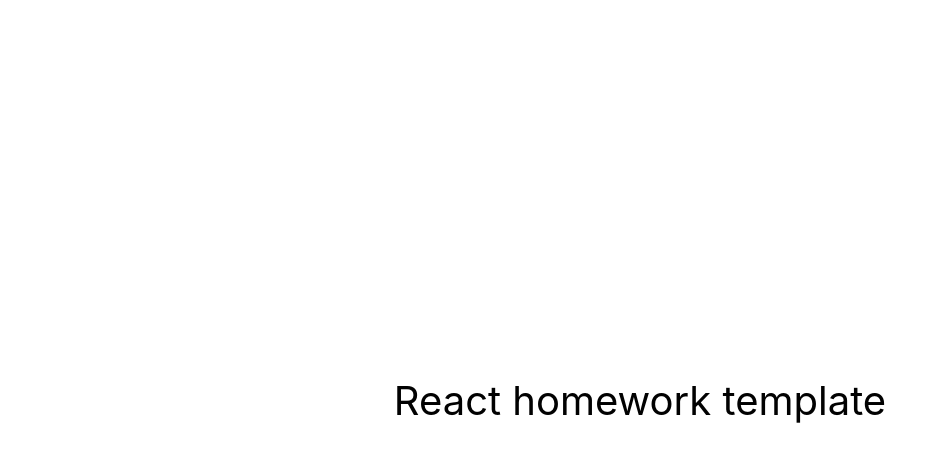
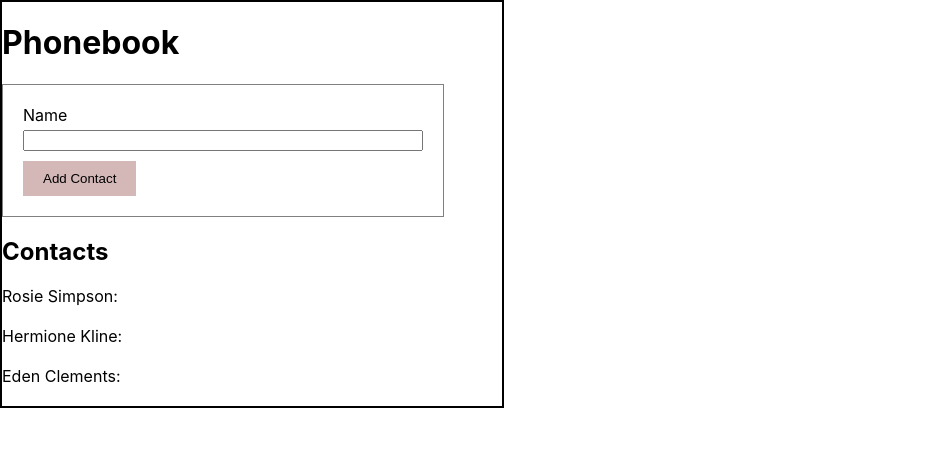
Before and after one commit to DyshliukAnna/goit-react-hw-03-phonebook, a React (Create React App) app: page / in a window 1280 px wide. Shown: the top 462 px of the page, without its empty margins (0-947 px from the left). Built offline with nearby package versions, Linux system fonts and the light colour scheme.

Commit message:
done step 1

```diff
--- a/package.json
+++ b/package.json
@@ -7,6 +7,7 @@
     "@testing-library/jest-dom": "^5.16.3",
     "@testing-library/react": "^12.1.4",
     "@testing-library/user-event": "^13.5.0",
+    "nanoid": "^5.0.4",
     "react": "^18.1.0",
     "react-dom": "^18.1.0",
     "react-scripts": "5.0.1",
--- /dev/null
+++ b/src/App.css
@@ -0,0 +1,8 @@
+.container {
+  border: 2px solid black;
+  max-width: 500px;
+}
+
+/* .input {
+  display: block;
+} */
--- a/src/components/App.jsx
+++ b/src/components/App.jsx
@@ -1,16 +1,54 @@
-export const App = () => {
-  return (
-    <div
-      style={{
-        height: '100vh',
-        display: 'flex',
-        justifyContent: 'center',
-        alignItems: 'center',
-        fontSize: 40,
-        color: '#010101'
-      }}
-    >
-      React homework template
-    </div>
-  );
-};
+import { Component } from 'react';
+import { nanoid } from 'nanoid';
+import '../App.css';
+import { ContactForm } from './ContactForm';
+import { ContactList } from './ContactList';
+export class App extends Component {
+  state = {
+    contacts: [
+      { name: 'Rosie Simpson', id: nanoid() },
+      { name: 'Hermione Kline', id: nanoid() },
+      { name: 'Eden Clements', id: nanoid() },
+    ],
+    filter: '',
+  };
+  formSubmitHandler = data => {
+    const existingContact = this.state.contacts.find(
+      contact => contact.name === data.name
+    );
+    if (existingContact) {
+      alert(`${data.name} is already in contacts`);
+      return;
+    }
+    const newContact = { id: nanoid(), ...data };
+    this.setState(prevState => ({
+      contacts: [...prevState.contacts, newContact],
+    }));
+  };
+  handleInputFind = e => {
+    this.setState({
+      filter: e.currentTarget.value,
+    });
+  };
+  render() {
+    const normilizedFilter = this.state.filter.toLowerCase();
+
+    const searchedContact = this.state.contacts.filter(contact =>
+      contact.name.toLowerCase().includes(normilizedFilter)
+    );
+    return (
+      <div className="container">
+        <h1 className="container__title">Phonebook</h1>
+        <ContactForm
+          onSubmit={this.formSubmitHandler}
+          className="input"
+          type="text"
+          name={this.state.contacts.name}
+          required
+        />
+        <h2 className="container__title">Contacts</h2>
+        <ContactList contacts={searchedContact} />
+      </div>
+    );
+  }
+}
--- /dev/null
+++ b/src/components/ContactForm/ContactForm.js
@@ -0,0 +1,55 @@
+// import PropTypes from 'prop-types';
+import { Component } from 'react';
+import css from './ContactForm.module.css';
+import PropTypes from 'prop-types';
+
+export class ContactForm extends Component {
+  state = {
+    name: '',
+  };
+
+  handleSubmitForm = e => {
+    e.preventDefault();
+
+    this.props.onSubmit(this.state);
+
+    this.resetForm();
+  };
+
+  handleInputChange = event => {
+    const { name, value } = event.currentTarget;
+
+    this.setState({ [name]: value });
+  };
+
+  resetForm = () => {
+    this.setState({
+      name: '',
+    });
+  };
+
+  render() {
+    return (
+      <div className={css.phonebookForm}>
+        <form onSubmit={this.handleSubmitForm}>
+          <label className={css.phonebookFormItem}>
+            Name
+            <input
+              type="text"
+              name="name"
+              pattern="^[a-zA-Zа-яіїєґА-ЯІЇЄҐ]+(([' -][a-zA-Zа-яіїєґА-ЯІЇЄҐ ])?[a-zA-Zа-яіїєґА-ЯІЇЄҐ]*)*$"
+              title="Name may contain only letters, apostrophe, dash and spaces. For example Adrian, Jacob Mercer, Charles de Batz de Castelmore d'Artagnan"
+              required
+              value={this.state.name}
+              onChange={this.handleInputChange}
+            />
+          </label>
+          <button type="submit"> Add Contact </button>
+        </form>
+      </div>
+    );
+  }
+}
+ContactForm.propTypes = {
+  onSubmit: PropTypes.func.isRequired,
+};
--- /dev/null
+++ b/src/components/ContactForm/ContactForm.module.css
@@ -0,0 +1,21 @@
+.phonebookForm {
+  width: 400px;
+  padding: 20px;
+  border: solid 1px gray;
+}
+
+.phonebookForm button {
+  border: none;
+  padding: 10px 20px;
+  background-color: rgba(126, 39, 39, 0.333);
+}
+
+.phonebookFormItem {
+  display: flex;
+  flex-direction: column;
+  gap: 5px;
+}
+
+.phonebookFormItem input {
+  margin-bottom: 10px;
+}
--- /dev/null
+++ b/src/components/ContactForm/index.js
@@ -0,0 +1 @@
+export { ContactForm } from './ContactForm';
--- /dev/null
+++ b/src/components/ContactList/ContactList.js
@@ -0,0 +1,24 @@
+import PropTypes from 'prop-types';
+import css from './ContactList.module.css';
+
+export const ContactList = ({ contacts, onClick }) => {
+  return (
+    <ul className={css.contacts}>
+      {contacts.map(({ id, name, number }) => (
+        <li key={id} className={css.contactsItem}>
+          {name}: {number}
+        </li>
+      ))}
+    </ul>
+  );
+};
+
+// ContactList.propTypes = {
+//   contacts: PropTypes.arrayOf(
+//     PropTypes.exact({
+//       id: PropTypes.string.isRequired,
+//       name: PropTypes.string.isRequired,
+//       number: PropTypes.string.isRequired,
+//     })
+//   ),
+// };
--- /dev/null
+++ b/src/components/ContactList/ContactList.module.css
@@ -0,0 +1,20 @@
+.contacts {
+  margin: 0;
+  padding: 0;
+}
+
+.contactsItem {
+  display: flex;
+  justify-content: space-between;
+  align-items: center;
+  gap: 40px;
+  margin-bottom: 20px;
+}
+
+.contactsItem button {
+  border: none;
+  padding: 20px 400px;
+  border-radius: 5px;
+  background-color: rgba(235, 0, 0, 0.333);
+  cursor: pointer;
+}
--- /dev/null
+++ b/src/components/ContactList/index.js
@@ -0,0 +1 @@
+export { ContactList } from './ContactList';
```
Also changed, not shown: 1 other file (tests, documents, lock files or other folders).
